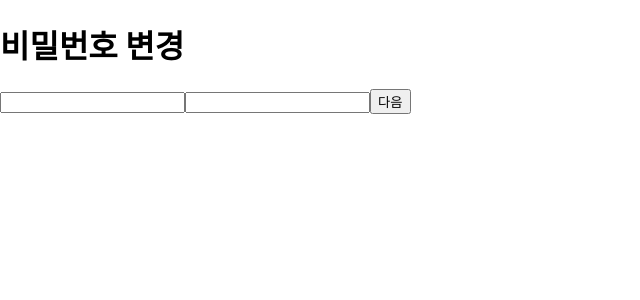
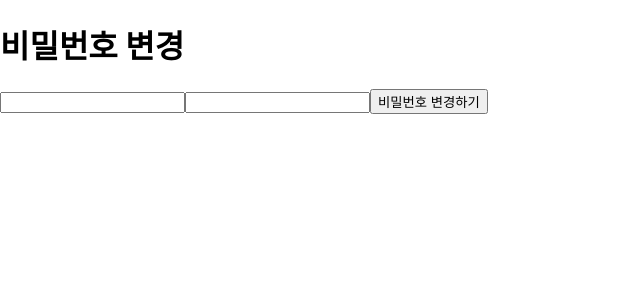
Before and after one commit to jodnddus/ably-frontend-assingment, a React (Create React App) app: page /resetPassword/reset in a window 1280 px wide. Shown: the top 300 px of the page, without its empty margins (0-640 px from the left). Built offline with nearby package versions, Linux system fonts and the light colour scheme.

Commit message:
비밀번호 변경 페이지 버튼 이름 수정

```diff
--- a/src/pages/ResetPassword/Reset.tsx
+++ b/src/pages/ResetPassword/Reset.tsx
@@ -46,7 +46,7 @@ function Reset() {
       />
       <Button
         type="button"
-        name="다음"
+        name="비밀번호 변경하기"
         isDisable={false}
         onClick={onClickNext}
       />
```
